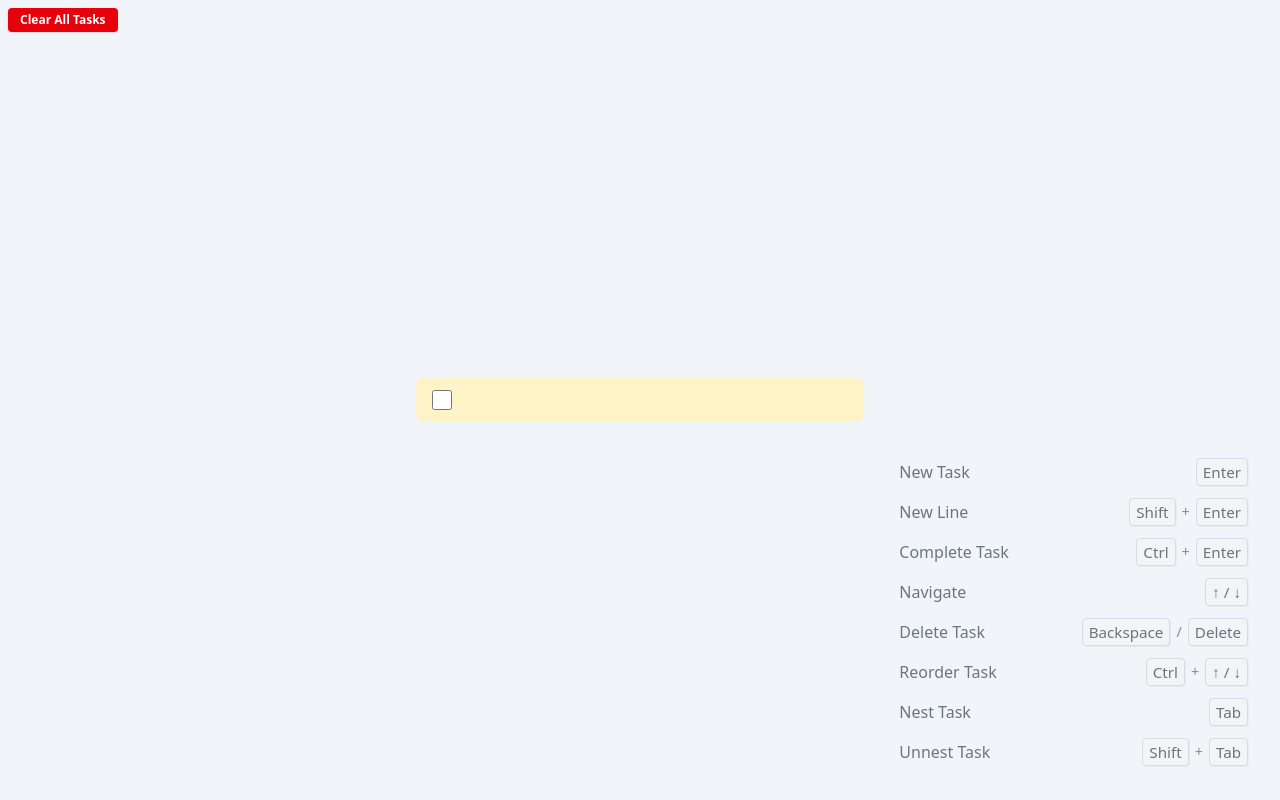
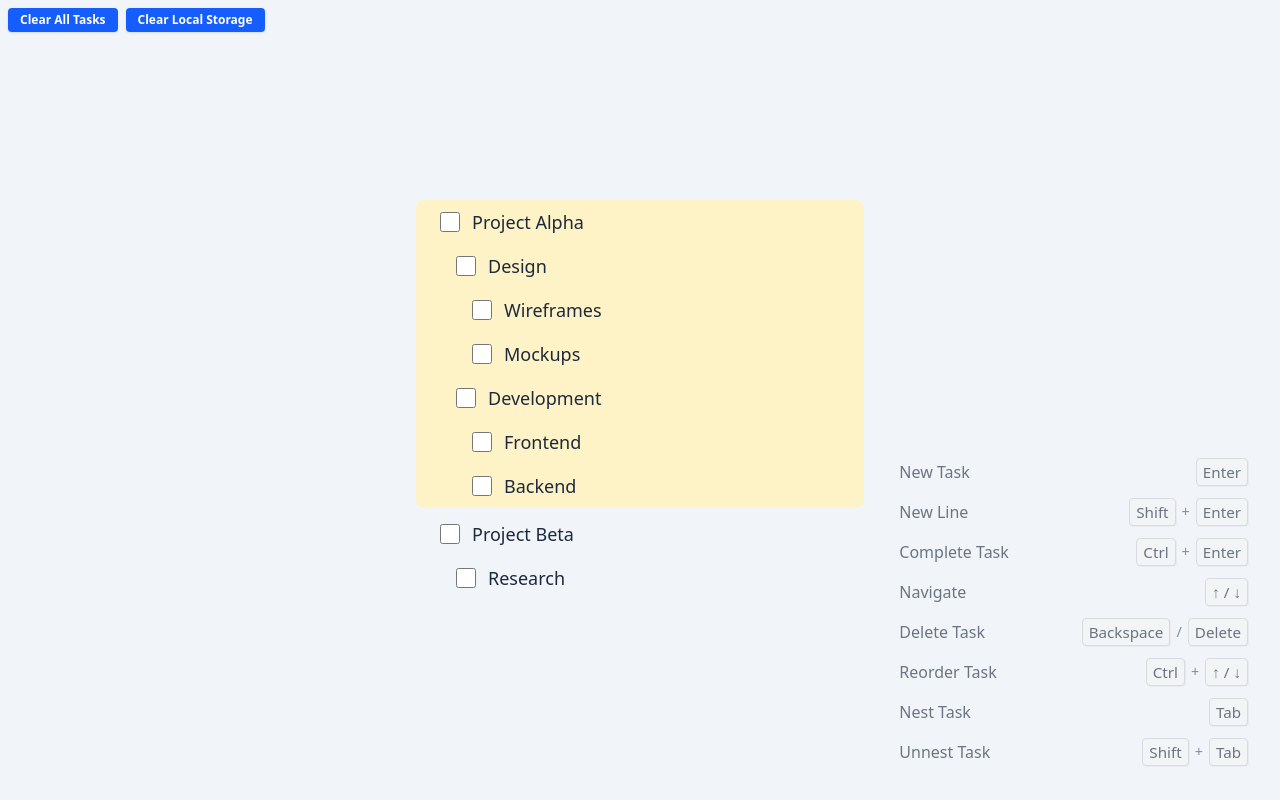
Before and after one commit to PinW/frontlog, a Vue app: page / in a window 1280 px wide. Built offline with nearby package versions, Linux system fonts and the light colour scheme.

Commit message:
use tree structure and recursive taskitem component (buggy)

```diff
--- a/src/App.vue
+++ b/src/App.vue
@@ -4,16 +4,17 @@ import { useTasksStore } from './stores/tasks'
 import { storeToRefs } from 'pinia'
 import { useEventListener } from '@vueuse/core'
 import HotkeyHelper from './components/HotkeyHelper.vue'
+import TaskItem from './components/TaskItem.vue'
 
 // Add import for process.env if needed (Vite exposes import.meta.env)
 const isDev = import.meta.env.MODE === 'development'
 
 // Initialize the store
 const tasksStore = useTasksStore()
-const { taskList, taskCount, activeTaskId } = storeToRefs(tasksStore)
+const { taskList, taskCount, activeTaskId, flattenedTaskList } = storeToRefs(tasksStore)
 const {
   addTask,
-  insertTaskAt,
+  insertTaskAfter,
   removeTask,
   toggleTaskCompletion,
   selectNextTask,
@@ -88,17 +89,25 @@ function placeCursorAtCoordinates(element, coords) {
 
 // Function to add a new task
 function insertTask(insertAbove = false) {
-  // Find the index of the active task
-  const currentIndex = taskList.value.findIndex(task => task.id === activeTaskId.value)
-  // Insert a new empty task below the current one (or at the top if none active)
-  const newId = tasksStore.insertTaskAt(currentIndex, '', insertAbove)
-  // Set the new task as active
-  activeTaskId.value = newId
-  // Wait for DOM update, then focus the new task's contenteditable div
+  let prevTaskId = null;
+  if (activeTaskId.value) {
+    const flat = taskList.value;
+    const currentIndex = flat.findIndex(task => task.id === activeTaskId.value);
+    if (insertAbove) {
+      // Insert above: find the previous task in the flat list
+      prevTaskId = currentIndex > 0 ? flat[currentIndex - 1].id : null;
+    } else {
+      // Insert below: use the current task as previous
+      prevTaskId = activeTaskId.value;
+    }
+  }
+  // If no active task, insert at root start
+  const newId = tasksStore.insertTaskAfter(prevTaskId, '');
+  activeTaskId.value = newId;
   nextTick(() => {
-    const el = taskInputRefs.value[newId]
-    if (el) el.focus()
-  })
+    const el = taskInputRefs.value[newId];
+    if (el) el.focus();
+  });
 }
 
 // **LIFECYCLE HOOKS FOR REF MANAGEMENT**
@@ -113,7 +122,7 @@ onBeforeUpdate(() => {
 onMounted(() => {
   // Seed an empty task if there are no tasks
   if (taskList.value.length === 0) {
-    const newId = tasksStore.insertTaskAt(-1, '')
+    const newId = tasksStore.insertTaskAfter(null, '')
     activeTaskId.value = newId
     nextTick(() => {
       const el = taskInputRefs.value[newId]
@@ -222,27 +231,27 @@ useEventListener(window, 'keydown', (event) => {
   if (event.key === 'Backspace' || event.key === 'Delete') {
     if (activeTaskId.value) {
       const element = taskInputRefs.value[activeTaskId.value];
-      const currentIndex = taskList.value.findIndex(task => task.id === activeTaskId.value);
+      const currentIndex = flattenedTaskList.value.findIndex(task => task.id === activeTaskId.value);
 
       // Prevent deletion if only one task remains
-      if (element && element.innerText.trim() === '' && taskList.value.length > 1) {
+      if (element && element.innerText.trim() === '' && flattenedTaskList.value.length > 1) {
         event.preventDefault();
 
         // Determine the next active task
         let newActiveTaskId = null;
-        if (taskList.value.length > 1) {
+        if (flattenedTaskList.value.length > 1) {
           if (event.key === 'Delete') {
             // Focus next task if possible, otherwise previous
-            if (currentIndex < taskList.value.length - 1) {
-              newActiveTaskId = taskList.value[currentIndex + 1].id;
+            if (currentIndex < flattenedTaskList.value.length - 1) {
+              newActiveTaskId = flattenedTaskList.value[currentIndex + 1].id;
             } else if (currentIndex > 0) {
-              newActiveTaskId = taskList.value[currentIndex - 1].id;
+              newActiveTaskId = flattenedTaskList.value[currentIndex - 1].id;
             }
           } else { // Backspace
             if (currentIndex > 0) {
-              newActiveTaskId = taskList.value[currentIndex - 1].id;
+              newActiveTaskId = flattenedTaskList.value[currentIndex - 1].id;
             } else {
-              newActiveTaskId = taskList.value[1].id;
+              newActiveTaskId = flattenedTaskList.value[1].id;
             }
           }
         }
@@ -441,46 +450,46 @@ useEventListener(window, 'keydown', (event) => {
     selectPreviousTask();
   }
 });
+
+function clearLocalStorage() {
+  localStorage.clear();
+  location.reload();
+}
 </script>
 
 <template>
   <div class="flex flex-col items-center justify-center min-h-screen p-4 bg-background">
+    <div class="fixed top-2 left-2 z-50 flex gap-2">
       <button
         v-if="isDev"
         @click="tasksStore.clearAllTasks()"
-      class="fixed top-2 left-2 z-50 px-3 py-1 rounded bg-red-600 text-white text-xs font-bold shadow hover:bg-red-700 transition-all"
+        class=" px-3 py-1 rounded bg-blue-600 text-white text-xs font-bold shadow hover:bg-red-700 transition-all"
         title="Clear all tasks (debug)"
       >
         Clear All Tasks
       </button>
+      <button
+        v-if="isDev"
+        @click="clearLocalStorage"
+        class="px-3 py-1 rounded bg-blue-600 text-white text-xs font-bold shadow hover:bg-blue-700 transition-all"
+        title="Clear local storage (debug)"
+      >
+        Clear Local Storage
+      </button>
+    </div>
     <div class="w-full max-w-md">
       <ul v-if="taskCount > 0" class="space-y-1">
-        <li
+        <TaskItem
           v-for="task in taskList"
           :key="task.id"
-          class="flex items-start gap-3 p-2 rounded-lg"
-          :class="{ 'bg-highlight': task.id === activeTaskId }"
-          :style="{ 'padding-left': `${16 + getTaskIndentation(task.id) * 20}px` }"
-        >
-          <input
-            type="checkbox"
-            :checked="task.completed"
-            @change="toggleTaskCompletion(task.id)"
-            class="h-5 w-5 rounded focus:ring focus:ring-primary cursor-pointer flex-shrink-0 mt-1"
-            :style="{ accentColor: 'var(--color-primary)' }"
+          :task="task"
+          :activeTaskId="activeTaskId"
+          :taskInputRefs="taskInputRefs"
+          :getTaskIndentation="getTaskIndentation"
+          :toggleTaskCompletion="toggleTaskCompletion"
+          :onTaskInput="onTaskInput"
+          :updateDesiredXPosition="updateDesiredXPosition"
         />
-          <div
-            :ref="(el) => { if (el) taskInputRefs[task.id] = el }"
-            :contenteditable="true"
-            @input="onTaskInput(task, $event)"
-            @focus="activeTaskId = task.id"
-            @click="updateDesiredXPosition"
-            @blur="(event) => { onTaskInput(task, event); activeTaskId = null }"
-            class="task-input w-full bg-transparent text-lg resize-none overflow-hidden editable"
-            :class="{ 'text-foreground': !task.completed, 'text-muted line-through': task.completed }"
-          >
-          </div>
-        </li>
       </ul>
     </div>
     <HotkeyHelper />
--- /dev/null
+++ b/src/components/TaskItem.vue
@@ -0,0 +1,56 @@
+<template>
+  <li
+    :class="{ 'bg-highlight': task.id === tasksStore.activeTaskId }"
+    :style="{ 'padding-left': `${16 + getTaskIndentation(task.id) * 20}px` }"
+    class="rounded-lg"
+  >
+    <div class="flex items-start gap-3 p-2">
+      <input
+        type="checkbox"
+        :checked="task.completed"
+        @change="() => toggleTaskCompletion(task.id)"
+        class="h-5 w-5 rounded focus:ring focus:ring-primary cursor-pointer flex-shrink-0 mt-1"
+        :style="{ accentColor: 'var(--color-primary)' }"
+      />
+      <div
+        :ref="(el) => { if (el) taskInputRefs[task.id] = el }"
+        :contenteditable="true"
+        @input="(event) => onTaskInput(task, event)"
+        @focus="() => tasksStore.activeTaskId = task.id"
+        @click="() => tasksStore.activeTaskId = task.id"
+        @blur="(event) => { onTaskInput(task, event); tasksStore.activeTaskId = null }"
+        class="task-input w-full bg-transparent text-lg resize-none overflow-hidden editable"
+        :class="{ 'text-foreground': !task.completed, 'text-muted line-through': task.completed }"
+      >
+        {{ task.text }}
+      </div>
+    </div>
+    <ul v-if="task.children && task.children.length">
+      <TaskItem
+        v-for="child in task.children"
+        :key="child.id"
+        :task="child"
+        :taskInputRefs="taskInputRefs"
+        :getTaskIndentation="getTaskIndentation"
+        :toggleTaskCompletion="toggleTaskCompletion"
+        :onTaskInput="onTaskInput"
+        :updateDesiredXPosition="updateDesiredXPosition"
+      />
+    </ul>
+  </li>
+</template>
+
+<script setup>
+import { defineProps } from 'vue'
+import { useTasksStore } from '../stores/tasks'
+import TaskItem from './TaskItem.vue'
+const props = defineProps({
+  task: { type: Object, required: true },
+  taskInputRefs: { type: Object, required: true },
+  getTaskIndentation: { type: Function, required: true },
+  toggleTaskCompletion: { type: Function, required: true },
+  onTaskInput: { type: Function, required: true },
+  updateDesiredXPosition: { type: Function, required: true },
+})
+const tasksStore = useTasksStore()
+</script>
--- a/src/stores/tasks.js
+++ b/src/stores/tasks.js
@@ -6,50 +6,122 @@ import { v4 as uuidv4 } from 'uuid'
 export const useTasksStore = defineStore('tasks', () => {
   // --- STATE ---
   // State is now defined with ref()
-  const tasks = ref([])
+  const tasks = ref([
+    {
+      id: '1',
+      text: 'Project Alpha',
+      completed: false,
+      children: [
+        {
+          id: '1-1',
+          text: 'Design',
+          completed: false,
+          children: [
+            {
+              id: '1-1-1',
+              text: 'Wireframes',
+              completed: false,
+              children: []
+            },
+            {
+              id: '1-1-2',
+              text: 'Mockups',
+              completed: false,
+              children: []
+            }
+          ]
+        },
+        {
+          id: '1-2',
+          text: 'Development',
+          completed: false,
+          children: [
+            {
+              id: '1-2-1',
+              text: 'Frontend',
+              completed: false,
+              children: []
+            },
+            {
+              id: '1-2-2',
+              text: 'Backend',
+              completed: false,
+              children: []
+            }
+          ]
+        }
+      ]
+    },
+    {
+      id: '2',
+      text: 'Project Beta',
+      completed: false,
+      children: [
+        {
+          id: '2-1',
+          text: 'Research',
+          completed: false,
+          children: []
+        }
+      ]
+    }
+  ])
   const activeTaskId = ref(null)
 
   // --- GETTERS ---
   const taskList = computed(() => tasks.value)
   const taskCount = computed(() => tasks.value.length)
 
+  /**
+   * Returns a flat array of all tasks in visual order (preorder traversal).
+   */
+  const flattenedTaskList = computed(() => {
+    function flatten(arr, result = []) {
+      for (const task of arr) {
+        result.push(task)
+        if (task.children && task.children.length) {
+          flatten(task.children, result)
+        }
+      }
+      return result
+    }
+    return flatten(tasks.value)
+  })
+
   // --- ACTIONS ---
   /**
-   * Adds a new task to the list.
+   * Inserts a new task after the given task ID at the same hierarchy level.
+   * If prevTaskId is null, inserts at the start of the root.
+   * @param {string|null} prevTaskId - The ID of the task after which to insert, or null for root start.
    * @param {string} text - The content of the new task.
+   * @returns {string} The new task's ID.
    */
-  function addTask(text) {
+  function insertTaskAfter(prevTaskId, text) {
     const trimmedText = text ? text.trim() : ''
-    if (!trimmedText) return
-
-    // All state access must use .value
-    tasks.value.unshift({
-      id: uuidv4(),
-      text: trimmedText,
-      completed: false
-    })
-  }
-
-  /**
-   * Inserts a new task at a specific index in the list.
-   * @param {number} index - The index after which to insert the new task.
-   * @param {string} text - The content of the new task.
-   * If index is -1, inserts at the start.
-   */
-  function insertTaskAt(index, text, insertAbove = false) {
-    const trimmedText = text ? text.trim() : ''
-    // Allow empty string for quick-add
     const newTask = {
       id: uuidv4(),
       text: trimmedText,
       completed: false,
-      parentId: null
+      children: []
     }
-    if (index < 0) {
+    if (!prevTaskId) {
       tasks.value.unshift(newTask)
-    } else {
-      tasks.value.splice(insertAbove ? index : index + 1, 0, newTask)
+      return newTask.id
     }
+    // Helper to recursively find and insert after prevTaskId
+    function recursiveInsert(arr) {
+      for (let i = 0; i < arr.length; i++) {
+        if (arr[i].id === prevTaskId) {
+          arr.splice(i + 1, 0, newTask)
+          return true
+        }
+        if (arr[i].children && arr[i].children.length) {
+          if (recursiveInsert(arr[i].children)) return true
+        }
+      }
+      return false
+    }
+    recursiveInsert(tasks.value)
     return newTask.id
   }
 
@@ -58,7 +130,24 @@ export const useTasksStore = defineStore('tasks', () => {
    * @param {string} taskId - The ID of the task to remove.
    */
   function removeTask(taskId) {
-    tasks.value = tasks.value.filter(task => task.id !== taskId)
+    function recursiveRemove(arr) {
+      const idx = arr.findIndex(task => task.id === taskId)
+      if (idx !== -1) {
+        const [removed] = arr.splice(idx, 1)
+        if (removed && removed.children && removed.children.length) {
+          // Insert children after the removed task's position
+          arr.splice(idx, 0, ...removed.children)
+        }
+        return true
+      }
+      for (const task of arr) {
+        if (task.children && task.children.length) {
+          if (recursiveRemove(task.children)) return true
+        }
+      }
+      return false
+    }
+    recursiveRemove(tasks.value)
   }
 
   /**
@@ -81,23 +170,25 @@ export const useTasksStore = defineStore('tasks', () => {
   }
 
   /**
-   * Selects the next task in the list.
+   * Selects the next task in the flattened list.
    */
   function selectNextTask() {
-    if (tasks.value.length === 0) return
-    const currentIndex = tasks.value.findIndex(task => task.id === activeTaskId.value)
-    const nextIndex = (currentIndex + 1) % tasks.value.length
-    activeTaskId.value = tasks.value[nextIndex].id
+    const flat = flattenedTaskList.value
+    if (flat.length === 0) return
+    const currentIndex = flat.findIndex(task => task.id === activeTaskId.value)
+    const nextIndex = (currentIndex + 1) % flat.length
+    activeTaskId.value = flat[nextIndex].id
   }
 
   /**
-   * Selects the previous task in the list.
+   * Selects the previous task in the flattened list.
    */
   function selectPreviousTask() {
-    if (tasks.value.length === 0) return
-    const currentIndex = tasks.value.findIndex(task => task.id === activeTaskId.value)
-    const previousIndex = (currentIndex - 1 + tasks.value.length) % tasks.value.length
-    activeTaskId.value = tasks.value[previousIndex].id
+    const flat = flattenedTaskList.value
+    if (flat.length === 0) return
+    const currentIndex = flat.findIndex(task => task.id === activeTaskId.value)
+    const previousIndex = (currentIndex - 1 + flat.length) % flat.length
+    activeTaskId.value = flat[previousIndex].id
   }
 
   /**
@@ -105,10 +196,25 @@ export const useTasksStore = defineStore('tasks', () => {
    * @param { {id: string, newText: string} } payload
    */
   function updateTaskText({ id, newText }) {
-    const task = tasks.value.find(task => task.id === id)
-    if (task) {
-      task.text = newText
+    function recursiveUpdate(arr) {
+      for (let i = 0; i < arr.length; i++) {
+        if (arr[i].id === id) {
+          arr[i].text = newText;
+          return true;
+        }
+        if (arr[i].children && arr[i].children.length) {
+          if (recursiveUpdate(arr[i].children)) {
+            // Force reactivity on the children array
+            arr[i].children = [...arr[i].children];
+            return true;
+          }
+        }
+      }
+      return false;
     }
+    recursiveUpdate(tasks.value);
+    // Force reactivity on the root array
+    tasks.value = [...tasks.value];
   }
 
   /**
@@ -171,8 +277,8 @@ export const useTasksStore = defineStore('tasks', () => {
     activeTaskId,
     taskList,
     taskCount,
-    addTask,
-    insertTaskAt,
+    flattenedTaskList,
+    insertTaskAfter,
     removeTask,
     toggleTaskCompletion,
     clearAllTasks,
```
Lines whose indentation alone changed are shown as unchanged.
